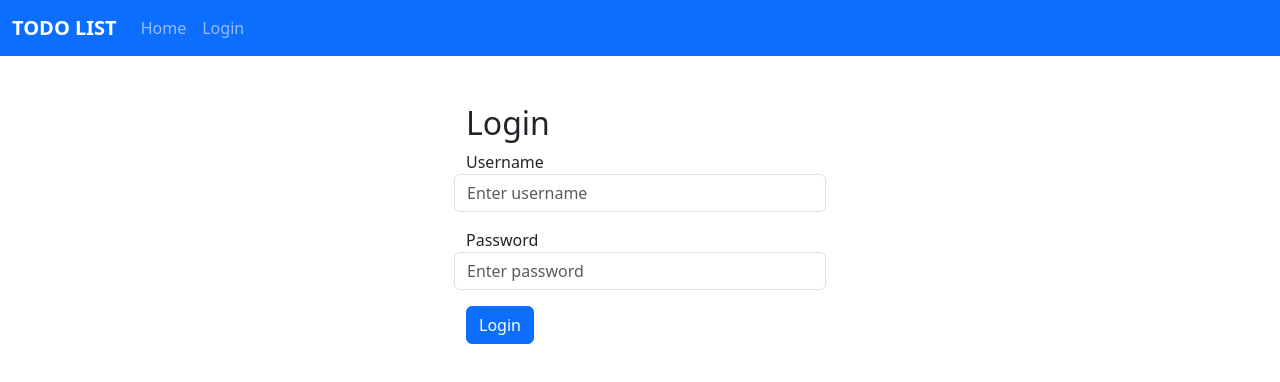
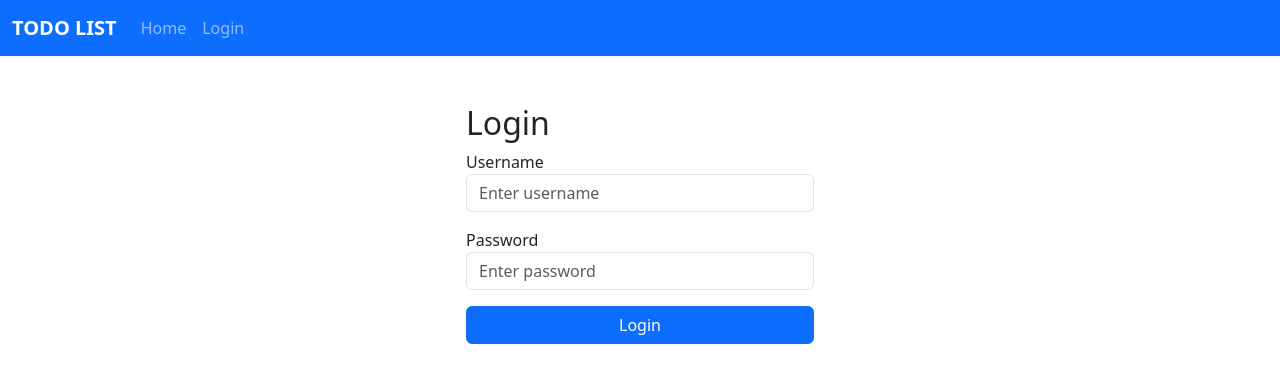
Before and after one commit to DanielADK/TUL-WEA-semestral, a Vue app in the folder static/: page /login in a window 1280 px wide. Shown: the top 382 px of the page. Built offline with nearby package versions, Linux system fonts and the light colour scheme.

Commit message:
login form aligned

```diff
--- a/static/package.json
+++ b/static/package.json
@@ -10,12 +10,14 @@
   "dependencies": {
     "axios": "^1.5.1",
     "bootstrap": "^5.3.2",
+    "bootstrap-icons": "^1.11.1",
     "vue": "^3.3.4",
     "vue-router": "^4.2.5",
     "vuex": "^4.0.2"
   },
   "devDependencies": {
     "@vitejs/plugin-vue": "^4.4.0",
+    "sass": "^1.69.4",
     "vite": "^4.4.11"
   }
 }
--- a/static/src/assets/main.css
+++ b/static/src/assets/main.css
@@ -1,8 +1,9 @@
 @import 'bootstrap';
+@import 'bootstrap-icons';
 
 #app {
   max-width: 1280px;
   margin: 0 auto;
-
   font-weight: normal;
+  height: 100vh;
 }
--- a/static/src/components/Login.vue
+++ b/static/src/components/Login.vue
@@ -1,14 +1,14 @@
 <template>
   <div class="container mt-5">
     <div class="row justify-content-center">
-      <div class="col-md-4">
+      <div class="col-md-4 col-sm-12">
         <h2>Login</h2>
         <form @submit.prevent="handleLogin">
-          <div class="mb-3 row">
+          <div class="mb-3">
             <label for="username">Username</label>
             <input type="text" class="form-control" id="username" placeholder="Enter username" v-model="username" required>
           </div>
-          <div class="mb-3 row">
+          <div class="mb-3">
             <label for="password">Password</label>
             <input type="password" class="form-control" id="password" placeholder="Enter password" v-model="password" required>
           </div>
@@ -77,5 +77,7 @@ export default {
 </script>
 
 <style scoped>
-
+button {
+  width: 100%;
+}
 </style>
```
Also changed, not shown: 1 other file (tests, documents, lock files or other folders).
